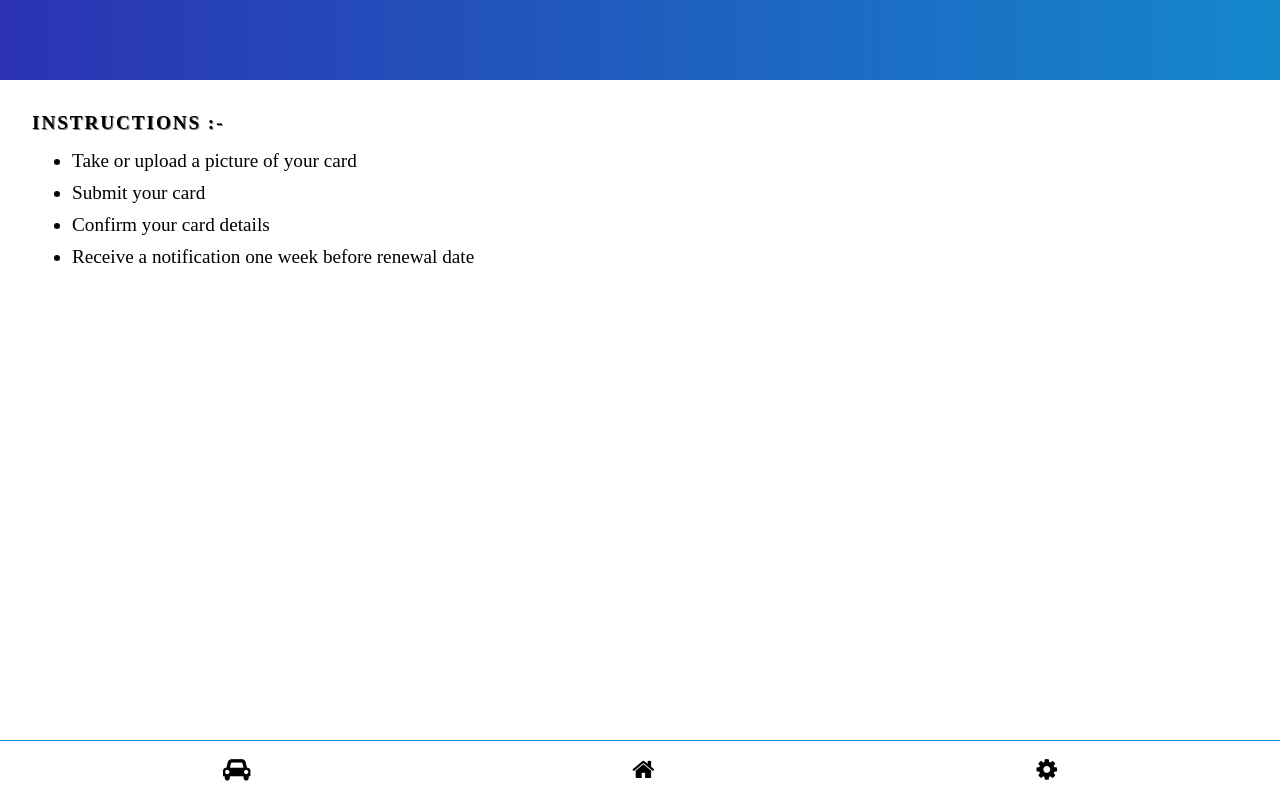
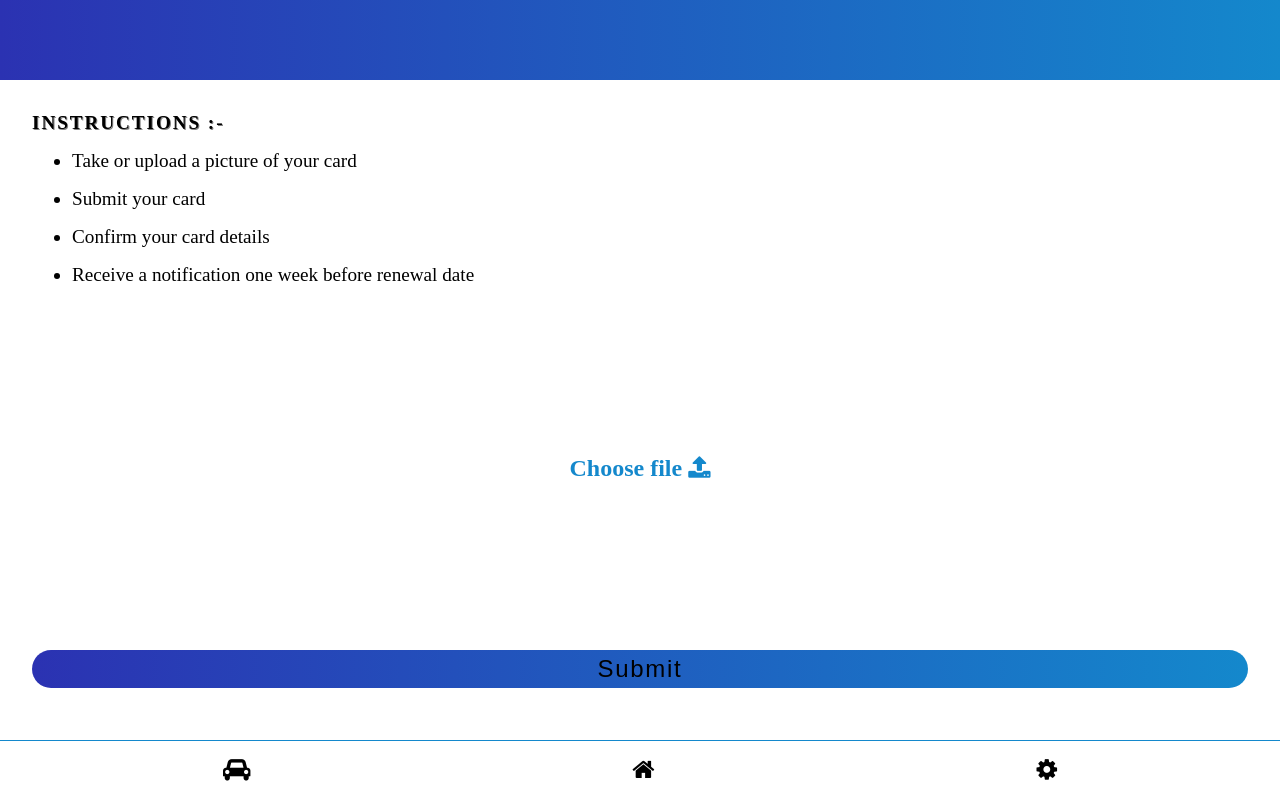
Before and after one commit to Maher9596/mulkiya-web, a React (Create React App) app: page / in a window 1280 px wide. Shown: the top 800 px of the page. Built offline with nearby package versions, Linux system fonts and the light colour scheme.

Commit message:
updating ui

```diff
--- a/src/App.css
+++ b/src/App.css
@@ -41,7 +41,7 @@ h1, p {
 
 
 .home {
-    height: 70vh;
+    height: 80%;
     text-align: center;
     padding: 2em;
     display: flex;
@@ -63,7 +63,7 @@ h1, p {
 }
 
 li {
-    margin-top: 10px;
+    margin-top: 16px;
     font-size: 1.2em;
 }
 
@@ -72,7 +72,7 @@ li {
 }
 
 label {
-    margin-top: 60%;
+    /* margin-top: 60%; */
     font-size: 1.5rem;
     color: #1488CC;
     font-weight: bold;
```
